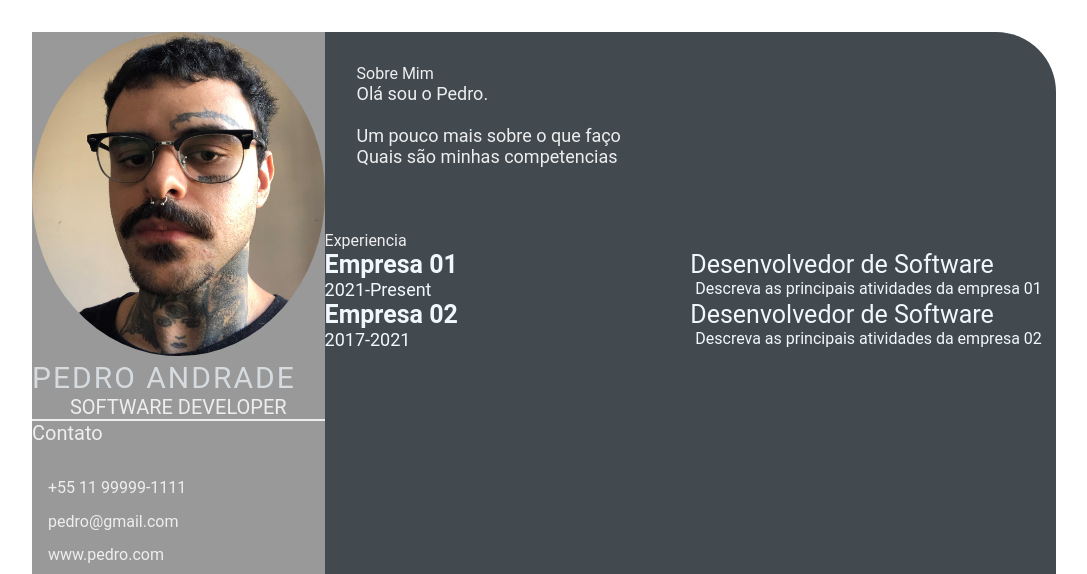
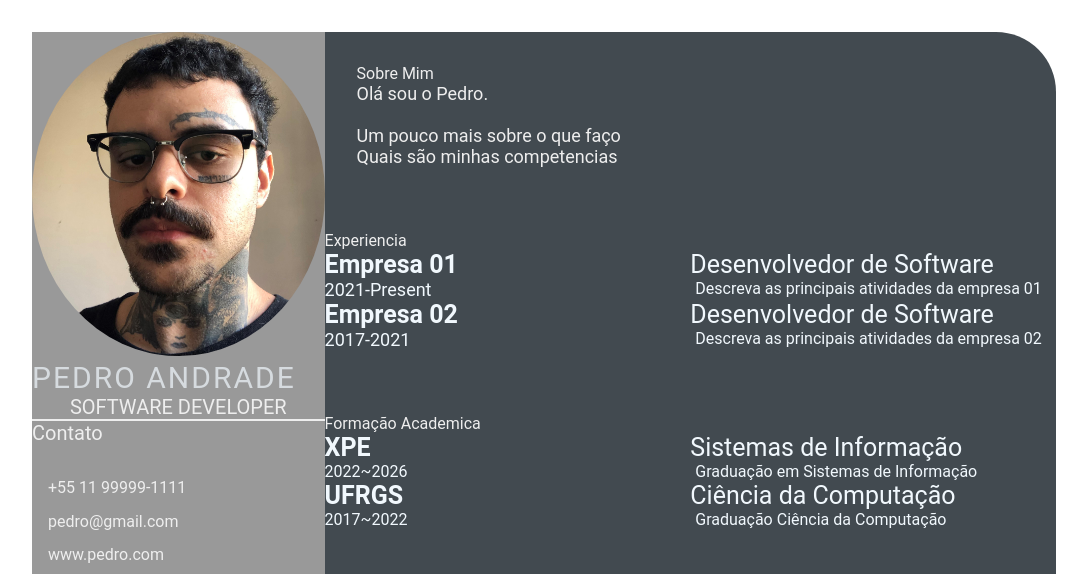
Before and after one commit to pedro-hca/devweekgit.github.io, a plain HTML site: page index.html in a window 1280 px wide. Shown: the top 574 px of the page, without its empty margins (96-1183 px from the left). Drawn offline with Linux system fonts and the light colour scheme.

Commit message:
feature: add school-academy style.css.1 and index.html.3 updates (#4)

```diff
--- a/index.html
+++ b/index.html
@@ -1,5 +1,6 @@
 <!DOCTYPE html>
 <html lang="en">
+
 <head>
     <meta charset="UTF-8">
     <meta http-equiv="X-UA-Compatible" content="IE=edge">
@@ -9,6 +10,7 @@
     <link rel="stylesheet" href="style.css">
 
 </head>
+
 <body>
     <main class="resume-contents">
         <section class="left-section">
@@ -30,8 +32,12 @@
                 <div class="skills">
                     <p class="left-title">Skills</p>
                     <ul>
-                        <li><p>HTML & CSS, Git & GitHub</p></li>
-                        <li><p>C# .NET, TypeScript, Angular</p></li>
+                        <li>
+                            <p>HTML & CSS, Git & GitHub</p>
+                        </li>
+                        <li>
+                            <p>C# .NET, TypeScript, Angular</p>
+                        </li>
                     </ul>
                 </div>
             </section>
@@ -72,7 +78,33 @@
                     </div>
                 </div>
             </section>
+            <section class="education gap">
+                <div class="right-title">Formação Academica</div>
+                <div class="education-contents">
+                    <div class="education-left">
+                        <p class="education-school-name">XPE</p>
+                        <p class="education-time-period">2022~2026</p>
+                    </div>
+                    <div class="education-right">
+                        <p class="education-subject">Sistemas de Informação</p>
+                        <p class="education-desc">
+                            Graduação em Sistemas de Informação
+                        </p>
+                    </div>
+                    <div class="education-left">
+                        <p class="education-school-name">UFRGS</p>
+                        <p class="education-time-period">2017~2022</p>
+                    </div>
+                    <div class="education-right">
+                        <p class="education-subject">Ciência da Computação</p>
+                        <p class="education-desc">
+                            Graduação Ciência da Computação
+                        </p>
+                    </div>
+                </div>
+            </section>
         </section>
     </main>
 </body>
+
 </html>
```
Lines whose indentation alone changed are shown as unchanged.
